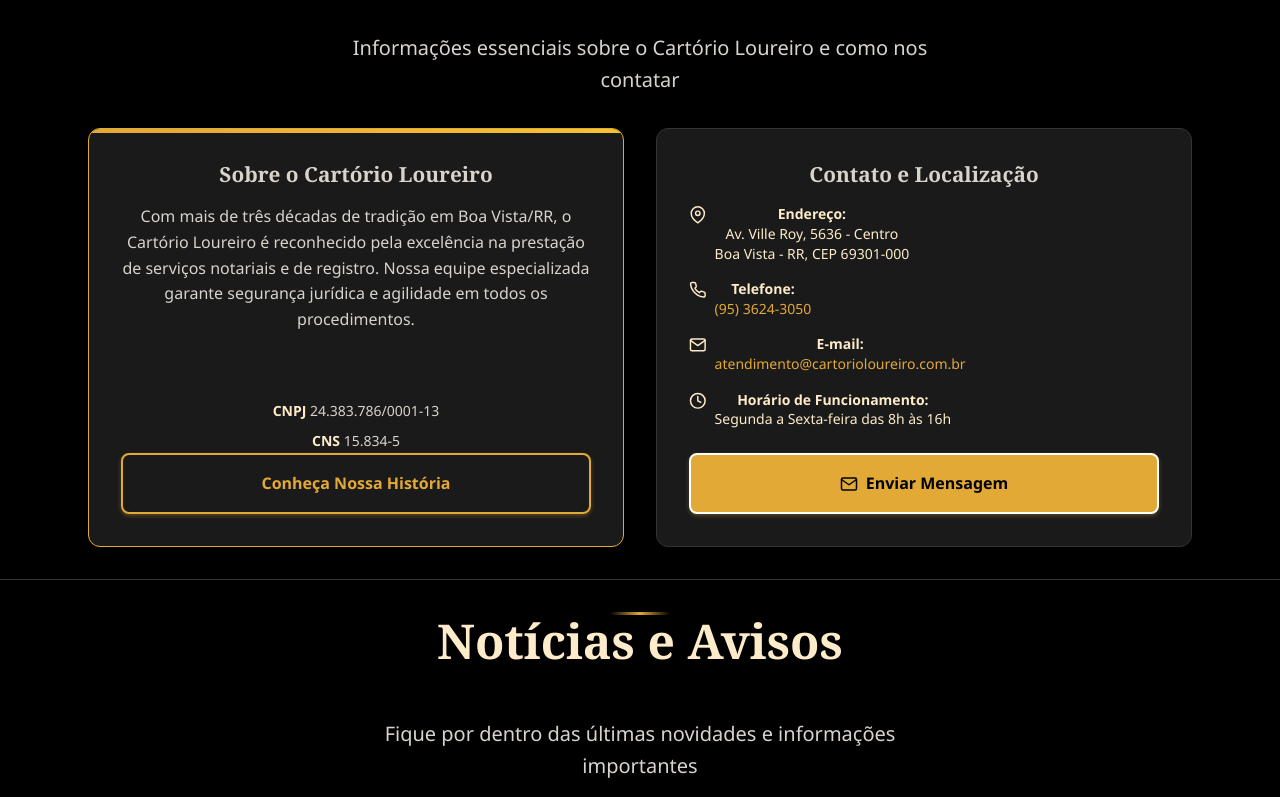
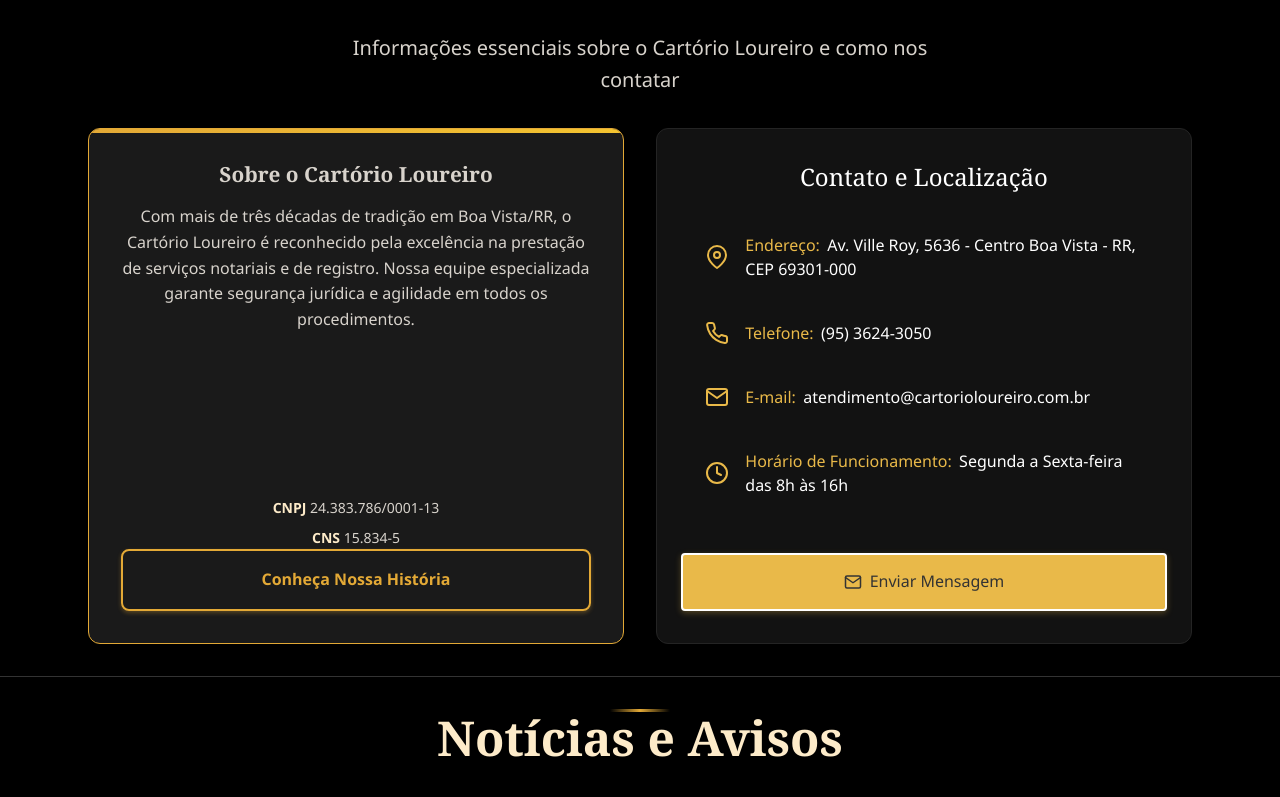
Before and after one commit to arthur-oliveira-oficial/cartorio-loureiro, a React (Vite) app: page / in a window 1280 px wide. Shown: the part 2620-3417 px from the top of the page. Built offline with nearby package versions, Linux system fonts and the light colour scheme.

Commit message:
atualiza estilos e estrutura do componente de contato na página inicial

```diff
--- a/src/paginas/inicio/Inicio.css
+++ b/src/paginas/inicio/Inicio.css
@@ -194,51 +194,56 @@
 .contato-rapido {
   display: flex;
   flex-direction: column;
-  gap: var(--espacamento-md);
-  margin-bottom: var(--espacamento-lg);
+  gap: 1rem;
+  margin-bottom: 2rem;
+  max-width: 90%;
+  margin-left: auto;
+  margin-right: auto;
 }
 
 .contato-rapido__item {
-  display: flex;
-  align-items: flex-start;
-  gap: 0.5rem;
+  display: grid;
+  grid-template-columns: 2.5rem 1fr;
+  align-items: center;
+  margin-bottom: 1.5rem;
+  position: relative;
 }
 
 .contato-rapido__icone {
-  color: var(--cor-texto-principal);
-  flex-shrink: 0;
-  margin-top: 0.125rem;
-  font-size: 1.1rem;
+  color: #e9b949;
+  font-size: 1.5rem;
+  grid-column: 1;
 }
 
 .contato-rapido__item div {
-  color: var(--cor-texto-principal);
-  font-size: var(--tamanho-texto-pequeno);
-  line-height: 1.4;
+  grid-column: 2;
+  color: #ffffff;
+  text-align: left;
+  line-height: 1.5;
+}
+
+.contato-rapido__item div {
+  font-size: 1rem;
+  line-height: 1.5;
 }
 
 .contato-rapido__item strong {
-  color: var(--cor-texto-principal);
+  color: #e9b949; /* Cor dourada para os títulos */
+  font-weight: 500;
+  display: inline;
+  margin-right: 0.2rem;
+  font-size: 1rem;
 }
 
 .contato-rapido__item a {
-  color: var(--cor-botao);
+  color: #ffffff;
   text-decoration: none;
   transition: var(--transicao-padrao);
 }
 
 .contato-rapido__item a:hover {
-  color: var(--cor-botao-hover);
-  text-decoration: underline;
-}
-
-/* Responsividade */
-@media (max-width: 768px) {
-  .contato-rapido__item {
-    flex-direction: column;
-    gap: var(--espacamento-sm);
-    text-align: center;
-  }
+  color: #e9b949;
+  text-decoration: none;
 }
 
 /* Estilos para a seção de notícias */
@@ -316,3 +321,75 @@
 .noticia-card__link:hover::after {
   transform: translateX(4px);
 }
+
+/* Botão de Contato */
+.botao-contato {
+  width: 100%;
+  justify-content: center;
+  background-color: #e9b949;
+  color: #333;
+  display: flex;
+  align-items: center;
+  gap: 0.5rem;
+  padding: 0.9rem 0;
+  border-radius: 0.25rem;
+  transition: all 0.2s ease;
+  text-align: center;
+  font-weight: 500;
+  margin-top: 0.5rem;
+  text-decoration: none;
+  font-size: 1rem;
+  box-shadow: 0 2px 6px rgba(233, 185, 73, 0.3);
+}
+
+.botao-contato:hover {
+  background-color: #f0c056;
+  transform: translateY(-2px);
+  box-shadow: 0 4px 10px rgba(233, 185, 73, 0.4);
+}
+
+/* Estilos específicos para o card de contato */
+.card.info-card:has(.contato-rapido),
+.card.info-card.card-contato {
+  background-color: #121212;
+  border-color: #242424;
+  color: #ffffff;
+  padding: var(--espacamento-lg);
+  padding-top: 2rem;
+  padding-bottom: 2rem;
+}
+
+.card.info-card:has(.contato-rapido) .info-card__titulo,
+.card.info-card.card-contato .info-card__titulo {
+  color: #ffffff;
+  text-align: center;
+  margin-bottom: 2.5rem;
+  font-size: 1.5rem;
+  font-weight: 500;
+}
+
+/* Responsividade para o contato rápido */
+@media (max-width: 768px) {
+  .contato-rapido__item div {
+    text-align: left;
+    font-size: 0.9rem;
+  }
+
+  .card.info-card:has(.contato-rapido) .info-card__titulo,
+  .card.info-card.card-contato .info-card__titulo {
+    font-size: 1.3rem;
+  }
+
+  .contato-rapido {
+    max-width: 100%;
+    gap: 1.2rem;
+  }
+
+  .contato-rapido__icone {
+    font-size: 1.3rem;
+  }
+
+  .contato-rapido__item {
+    grid-template-columns: 2rem 1fr;
+  }
+}
--- a/src/paginas/inicio/Inicio.jsx
+++ b/src/paginas/inicio/Inicio.jsx
@@ -234,7 +234,7 @@ const Inicio = () => {
             </div>
 
             {/* Card 2: Contato e Localização */}
-            <div className="card info-card">
+            <div className="card info-card card-contato">
               <h3 className="info-card__titulo">Contato e Localização</h3>
 
               <div className="contato-rapido">
@@ -242,9 +242,7 @@ const Inicio = () => {
                 <div className="contato-rapido__item">
                   <FiMapPin className="contato-rapido__icone" />
                   <div>
-                    <strong>Endereço:</strong><br />
-                    Av. Ville Roy, 5636 - Centro<br />
-                    Boa Vista - RR, CEP 69301-000
+                    <strong>Endereço:</strong> Av. Ville Roy, 5636 - Centro Boa Vista - RR, CEP 69301-000
                   </div>
                 </div>
 
@@ -252,8 +250,7 @@ const Inicio = () => {
                 <div className="contato-rapido__item">
                   <FiPhone className="contato-rapido__icone" />
                   <div>
-                    <strong>Telefone:</strong><br />
-                    <a href="tel:+5595362430500">(95) 3624-3050</a>
+                    <strong>Telefone:</strong> <a href="tel:+5595362430500">(95) 3624-3050</a>
                   </div>
                 </div>
 
@@ -261,10 +258,7 @@ const Inicio = () => {
                 <div className="contato-rapido__item">
                   <FiMail className="contato-rapido__icone" />
                   <div>
-                    <strong>E-mail:</strong><br />
-                    <a href="mailto:atendimento@cartorioloureiro.com.br">
-                      atendimento@cartorioloureiro.com.br
-                    </a>
+                    <strong>E-mail:</strong> <a href="mailto:atendimento@cartorioloureiro.com.br">atendimento@cartorioloureiro.com.br</a>
                   </div>
                 </div>
 
@@ -272,13 +266,12 @@ const Inicio = () => {
                 <div className="contato-rapido__item">
                   <FiClock className="contato-rapido__icone" />
                   <div>
-                    <strong>Horário de Funcionamento:</strong><br />
-                    Segunda a Sexta-feira das 8h às 16h
+                    <strong>Horário de Funcionamento:</strong> Segunda a Sexta-feira das 8h às 16h
                   </div>
                 </div>
               </div>
 
-              <Link to="/contato" className="botao">
+              <Link to="/contato" className="botao botao-contato">
                 <FiMail size={18} />
                 Enviar Mensagem
               </Link>
```
